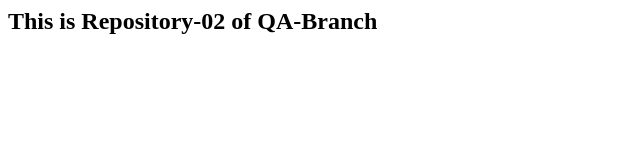
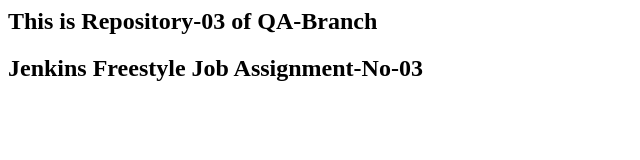
Before and after one commit to aadilisani/Repo-3-QA-Branch, a plain HTML site: page index.html in a window 1280 px wide. Shown: the whole page, without its empty margins (0-640 px from the left). Drawn offline with Linux system fonts and the light colour scheme.

Commit message:
Changes in  index.html file.
Changes in  index.html file.

```diff
--- a/index.html
+++ b/index.html
@@ -1 +1,2 @@
-<h2> This is Repository-02 of QA-Branch <h2>
+<h2> This is Repository-03 of QA-Branch <h2>
+<h2> Jenkins Freestyle Job Assignment-No-03 </h2>
```
